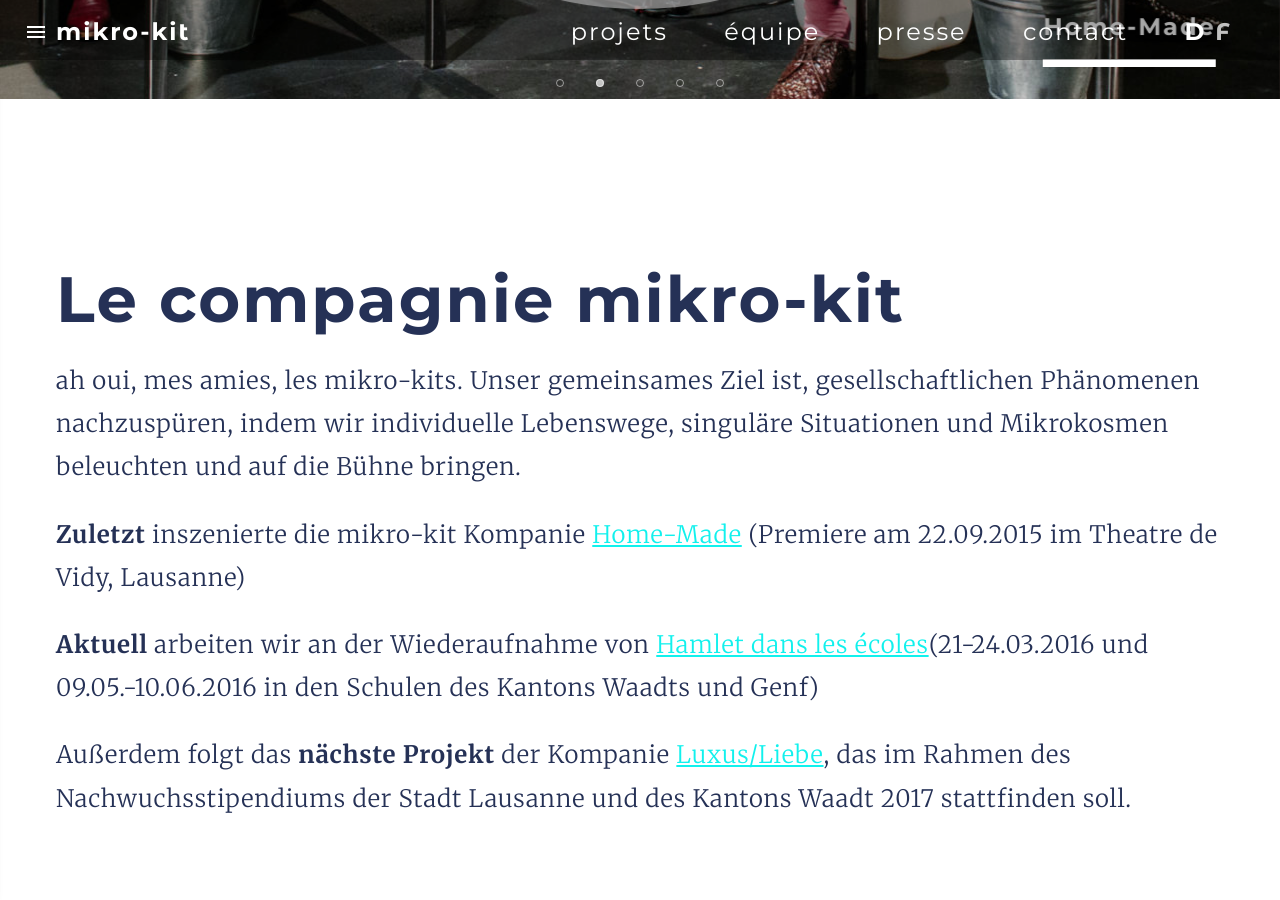
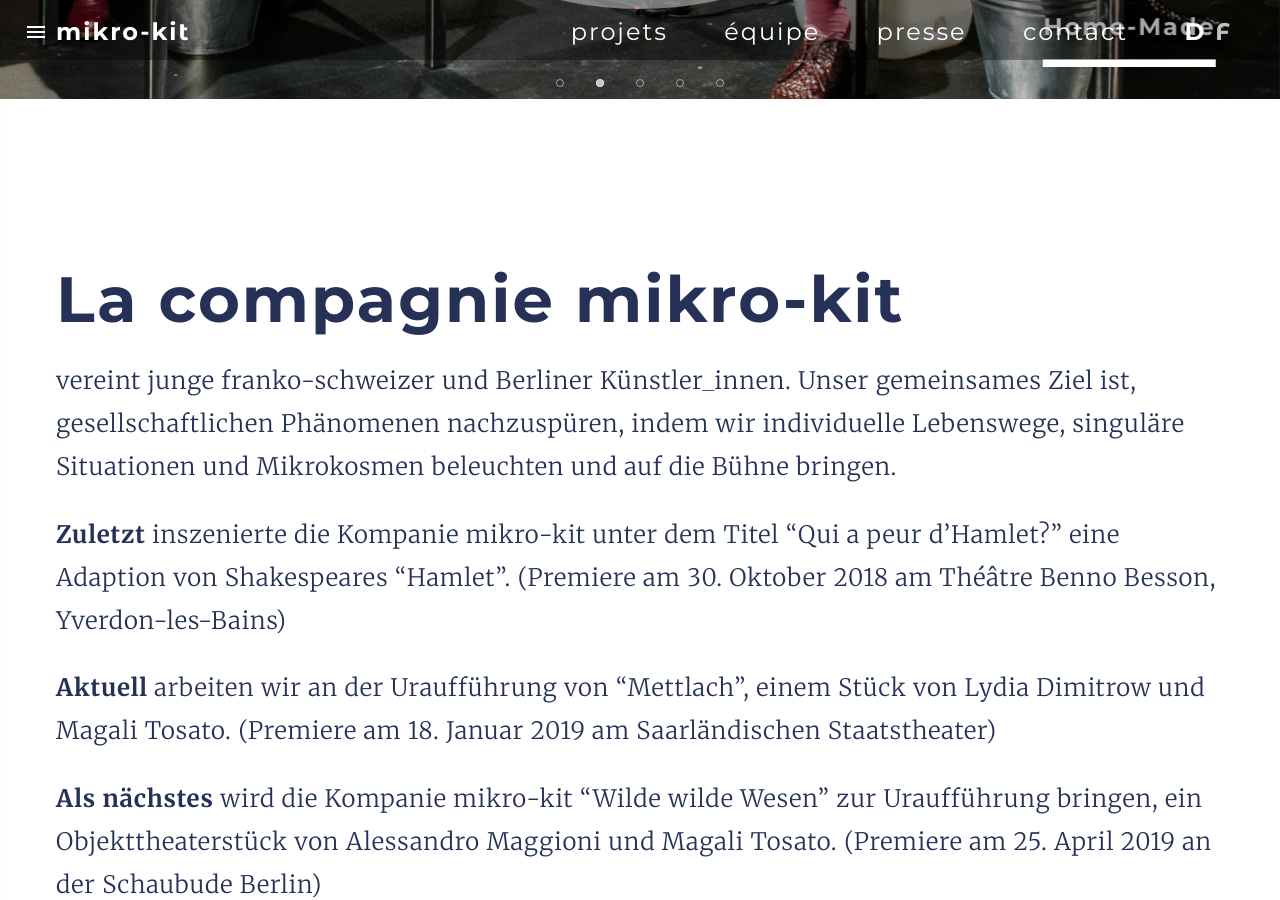
Before and after one commit to mikro-kit/mikro-kit.github.io, a Jekyll site: the page built from _fr/index.md, in a window 1280 px wide and 900 px high, scrolled down 801 px. Built offline with Jekyll 4.4.1, drawn with Linux system fonts in a browser that asks for light colours.

Commit message:
Update index_02.md
Erst mal auf Deutsch, besser als nichts! 28.12.18

```diff
--- a/_fr/index.md
+++ b/_fr/index.md
@@ -5,12 +5,14 @@ lang: fr
 permalink: /fr/
 ref: aktuell
 ---
-# Le compagnie mikro-kit
-ah oui, mes amies, les mikro-kits. Unser gemeinsames Ziel ist, gesellschaftlichen Phänomenen nachzuspüren, indem wir individuelle Lebenswege, singuläre Situationen und Mikrokosmen beleuchten und auf die Bühne bringen.
+# La compagnie mikro-kit
+vereint junge franko-schweizer und Berliner Künstler_innen. Unser gemeinsames Ziel ist, gesellschaftlichen Phänomenen nachzuspüren, indem wir individuelle Lebenswege, singuläre Situationen und Mikrokosmen beleuchten und auf die Bühne bringen.
 
-**Zuletzt** inszenierte die mikro-kit Kompanie [Home-Made](http://mikro-kit.de)
-(Premiere am 22.09.2015 im Theatre de Vidy, Lausanne)
+**Zuletzt** inszenierte die Kompanie mikro-kit unter dem Titel "Qui a peur d'Hamlet?" eine Adaption von Shakespeares "Hamlet".
+(Premiere am 30. Oktober 2018 am Théâtre Benno Besson, Yverdon-les-Bains)
 
-**Aktuell** arbeiten wir an der Wiederaufnahme von [Hamlet dans les écoles](http://mikro-kit.de)(21-24.03.2016 und 09.05.-10.06.2016 in den Schulen des Kantons Waadts und Genf)
+**Aktuell** arbeiten wir an der Uraufführung von "Mettlach", einem Stück von Lydia Dimitrow und Magali Tosato.
+(Premiere am 18. Januar 2019 am Saarländischen Staatstheater)
 
-Außerdem folgt das **nächste Projekt** der Kompanie [Luxus/Liebe](http://mikro-kit.de), das im Rahmen des Nachwuchsstipendiums der Stadt Lausanne und des Kantons Waadt 2017 stattfinden soll.
+**Als nächstes** wird die Kompanie mikro-kit "Wilde wilde Wesen" zur Uraufführung bringen, ein Objekttheaterstück von Alessandro Maggioni und Magali Tosato.
+(Premiere am 25. April 2019 an der Schaubude Berlin)
```
